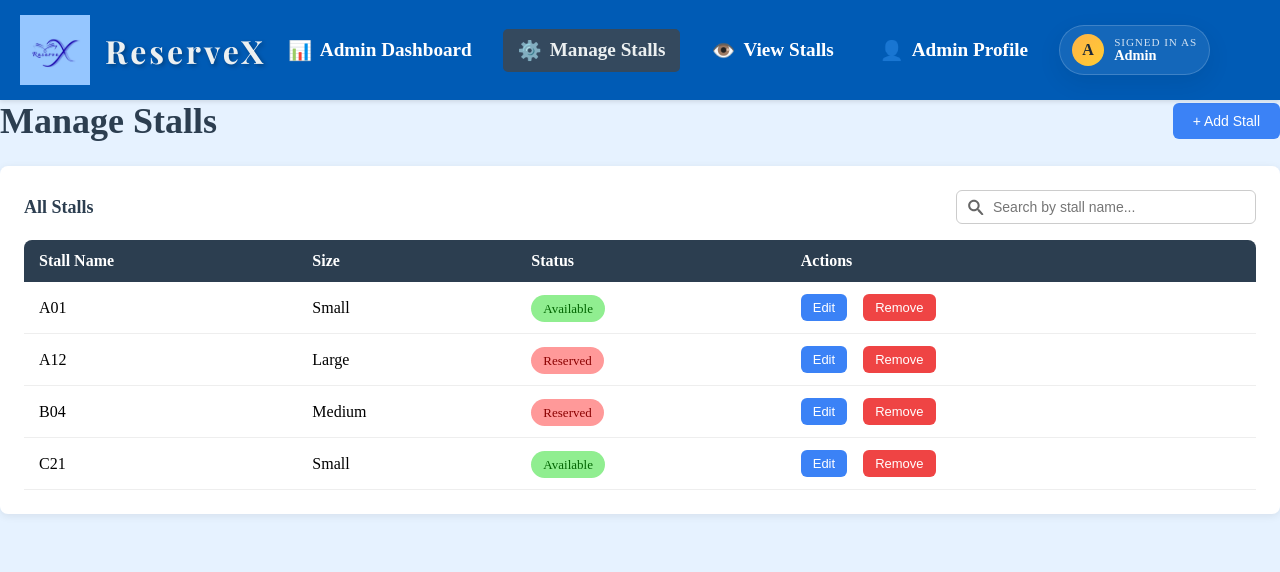
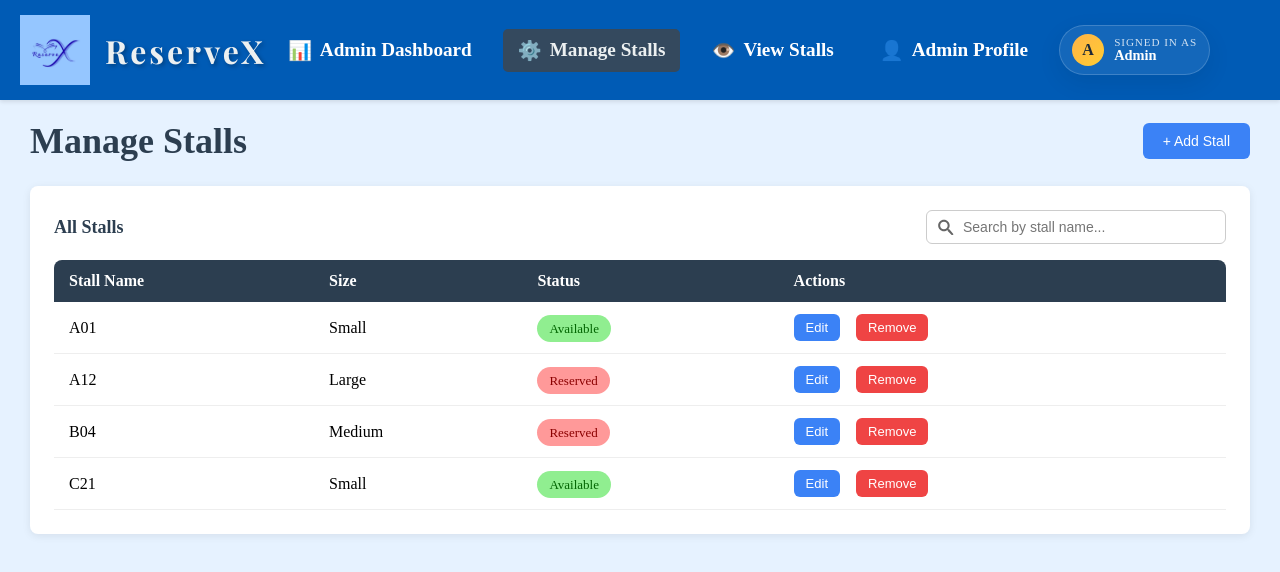
Before and after one commit to Lochithya/ReserveX, a React (Vite) app in the folder admin-portal/: page /manage-stalls in a window 1280 px wide. Shown: the top 572 px of the page. Built offline with nearby package versions, Linux system fonts and the light colour scheme.

Commit message:
Updated ManageStalls.css

```diff
--- a/admin-portal/src/pages/ManageStalls.css
+++ b/admin-portal/src/pages/ManageStalls.css
@@ -20,6 +20,7 @@ body {
   justify-content: space-between;
   align-items: center;
   margin-bottom: 24px;
+  margin: 20px 30px 24px 30px;
 }
 
 .manage-stalls-header h1 {
@@ -88,7 +89,7 @@ body {
   padding: 24px;
   border-radius: 8px;
   box-shadow: 0 2px 8px rgba(0, 0, 0, 0.08);
-  margin-bottom: 24px;
+  margin: 0 30px 24px 30px;
 }
 
 .stall-form h2 {
@@ -143,6 +144,7 @@ body {
   padding: 24px;
   border-radius: 8px;
   box-shadow: 0 2px 8px rgba(0, 0, 0, 0.08);
+  margin: 0 30px;
 }
 
 .table-header-row {
@@ -252,7 +254,7 @@ body {
 
 .success-message {
   padding: 12px 20px;
-  margin-bottom: 20px;
+  margin: 0 30px 20px 30px;
   background-color: #d4edda;
   color: #155724;
   border: 1px solid #c3e6cb;
```
